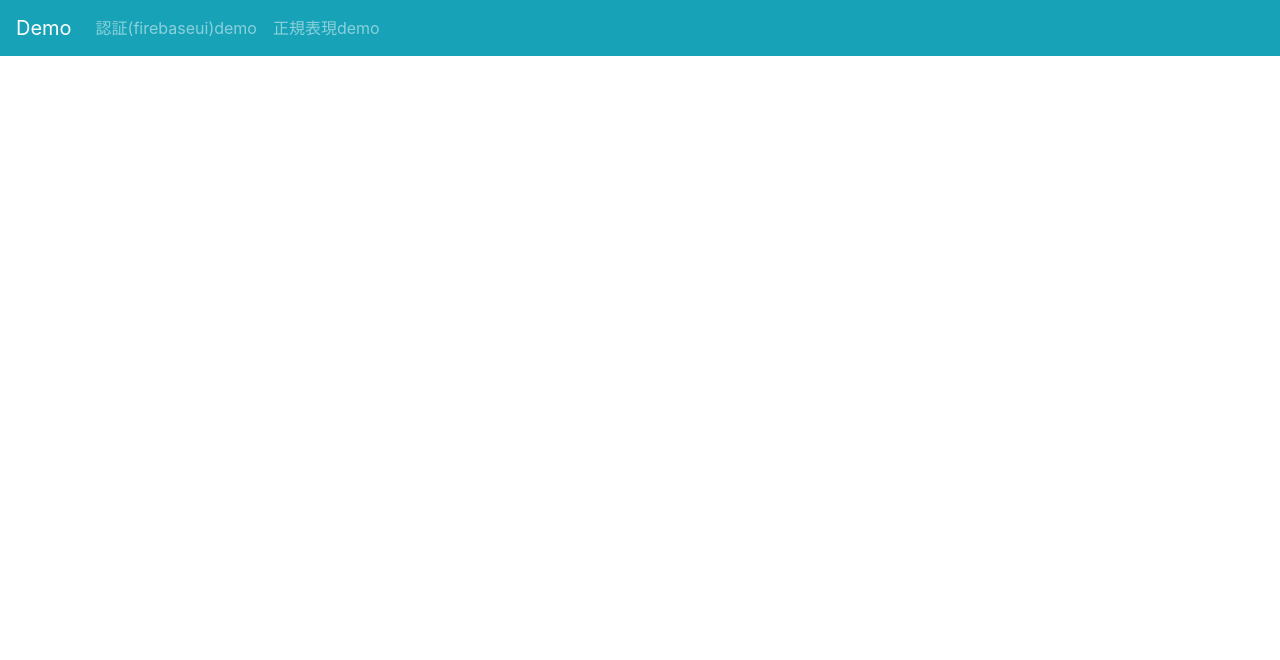
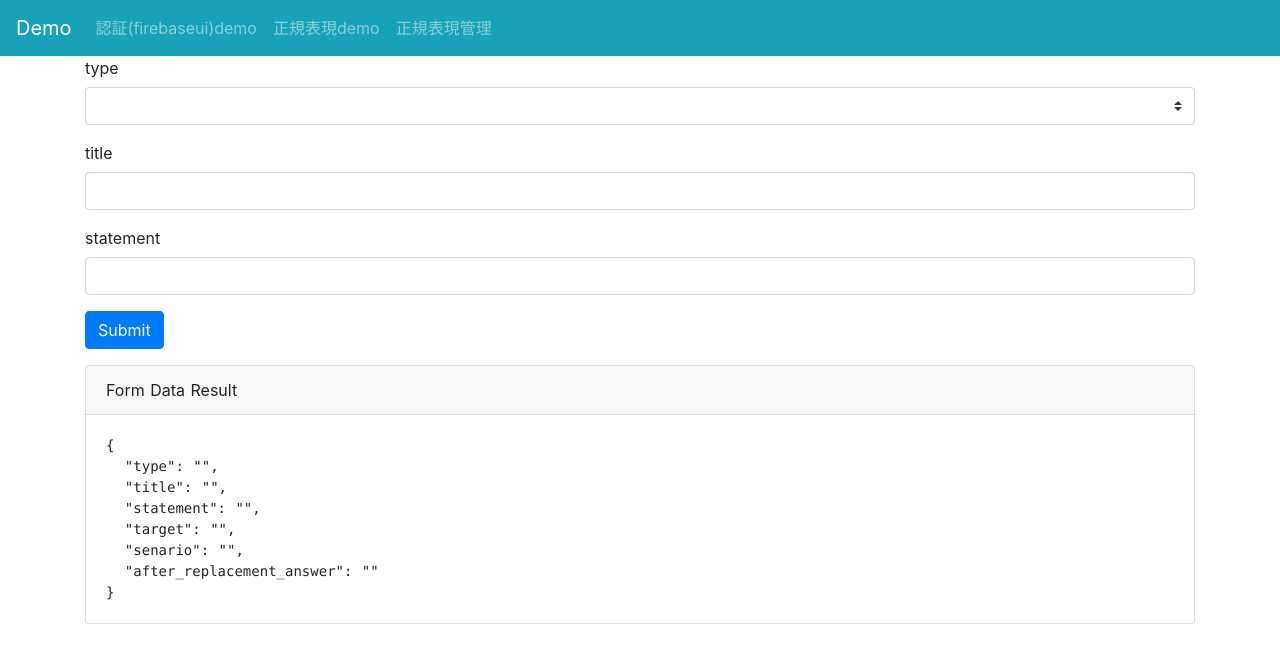
Before and after one commit to sou0913/nuxt_proto, a Nuxt app: page /regexAdmin in a window 1280 px wide. Shown: the top 660 px of the page. Built offline with nearby package versions, Linux system fonts and the light colour scheme; no server answers.

Commit message:
フォームの外見修正

```diff
--- a/components/Header.vue
+++ b/components/Header.vue
@@ -6,6 +6,7 @@
       <b-navbar-nav>
         <b-nav-item to="/auth">認証(firebaseui)demo</b-nav-item>
         <b-nav-item to="/regex">正規表現demo</b-nav-item>
+        <b-nav-item to="/regexAdmin">正規表現管理</b-nav-item>
       </b-navbar-nav>
     </b-collapse>
   </b-navbar>
--- a/pages/regexAdmin.vue
+++ b/pages/regexAdmin.vue
@@ -1,8 +1,71 @@
 <template>
+  <b-container>
+    <b-form @submit="onSubmit" v-if="show">
+      <b-form-group label="type">
+        <b-form-select
+          v-model="form.type"
+          :options="problemTypes"
+        ></b-form-select>
+      </b-form-group>
+      <b-form-group label="title">
+        <b-form-input v-model="form.title"></b-form-input>
+      </b-form-group>
+      <b-form-group label="statement">
+        <b-form-input v-model="form.statement"></b-form-input>
+      </b-form-group>
+      <b-form-group label="target" v-if="isFindProblem">
+        <b-form-input v-model="form.target"></b-form-input>
+      </b-form-group>
+      <b-form-group label="senario" v-if="isReplaceProblem">
+        <b-form-input v-model="form.senario"></b-form-input>
+      </b-form-group>
+      <b-form-group label="after_replacement_answer" v-if="isReplaceProblem">
+        <b-form-input v-model="form.after_replacement_answer"></b-form-input>
+      </b-form-group>
+      <b-button type="submit" variant="primary">Submit</b-button>
+    </b-form>
+    <b-card class="mt-3" header="Form Data Result">
+      <pre class="m-0">{{ form }}</pre>
+    </b-card>
+  </b-container>
+</template>
 
-</template>
 <script>
 export default {
-
-}
+  data() {
+    return {
+      form: {
+        type: "",
+        title: "",
+        statement: "",
+        target: "",
+        senario: "",
+        after_replacement_answer: ""
+      },
+      problemTypes: [],
+      show: true
+    };
+  },
+  async fetch() {
+    this.fetchProblemTypes();
+  },
+  computed: {
+    isFindProblem() {
+      return this.form.type == "FindProblem"
+    },
+    isReplaceProblem() {
+      return this.form.type == "ReplaceProblem"
+    }
+  },
+  methods: {
+    async fetchProblemTypes() {
+      const response = await this.$axios.$get(`/problem_types`);
+      this.problemTypes = response;
+    },
+    onSubmit(evt) {
+      evt.preventDefault();
+      alert(JSON.stringify(this.form));
+    }
+  }
+};
 </script>
```
